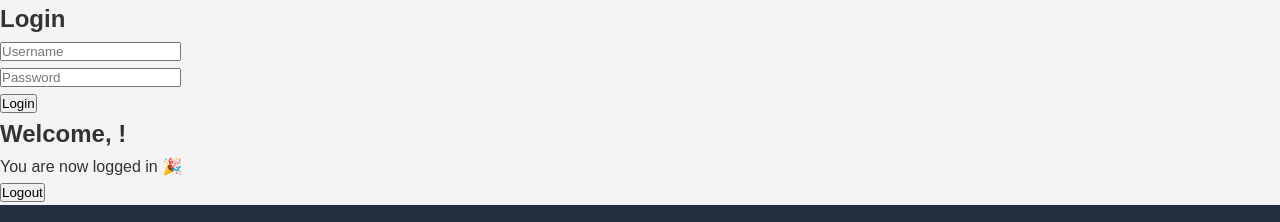
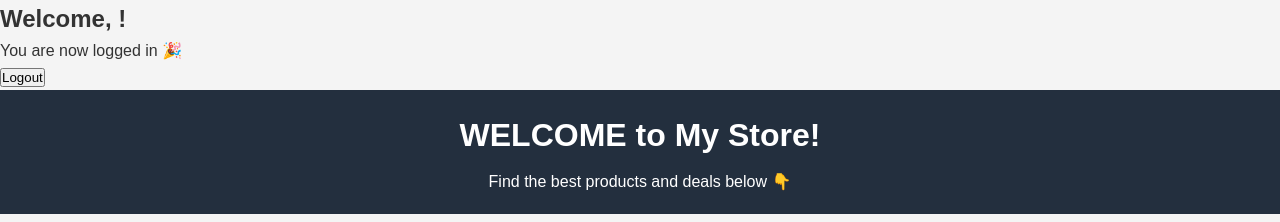
Before and after one commit to ali1116977/amazon-affaliate, a plain HTML site: page index.html in a window 1280 px wide. Shown: the top 222 px of the page. Drawn offline with Linux system fonts and the light colour scheme.

Commit message:
Update index.html

```diff
--- a/index.html
+++ b/index.html
@@ -7,13 +7,7 @@
   <link rel="stylesheet" href="style.css">
 </head>
 <body>
-<!-- Login Box -->
-<div id="loginBox" class="box">
-  <h2>Login</h2>
-  <input type="text" id="username" placeholder="Username"><br>
-  <input type="password" id="password" placeholder="Password"><br>
-  <button onclick="login()">Login</button>
-</div>
+
 
 <!-- Welcome Box -->
 <div id="welcomeBox" class="box hidden">
```
